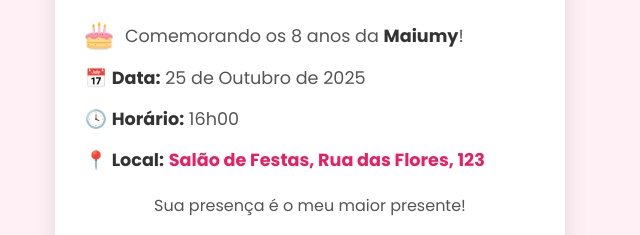
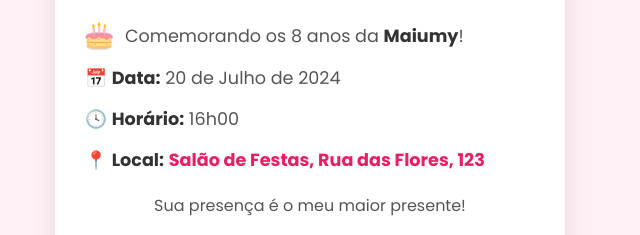
Before and after one commit to THZ-WEB/MaiumyBirthday, a plain HTML site: page index.html in a window 1280 px wide. Shown: the part 391-626 px from the top of the page, 330-970 px from the left. Drawn offline with nearby package versions, Linux system fonts and the light colour scheme; no server answers.

Commit message:
Update index.html

```diff
--- a/index.html
+++ b/index.html
@@ -42,7 +42,7 @@
             <span>Comemorando os 8 anos da <strong>Maiumy</strong>!</span>
         </div>
         <div class="detalhe-item">
-            <span>📅 <strong>Data:</strong> 25 de Outubro de 2025</span>
+            <span>📅 <strong>Data:</strong> 20 de Julho de 2024</span>
         </div>
         <div class="detalhe-item">
             <span>🕓 <strong>Horário:</strong> 16h00</span>
```
